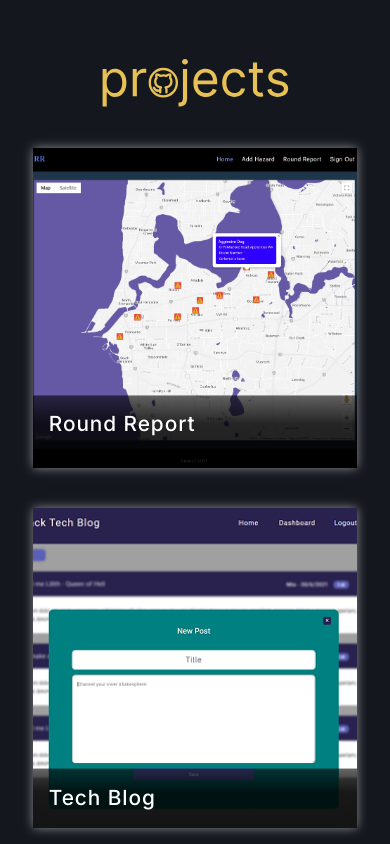
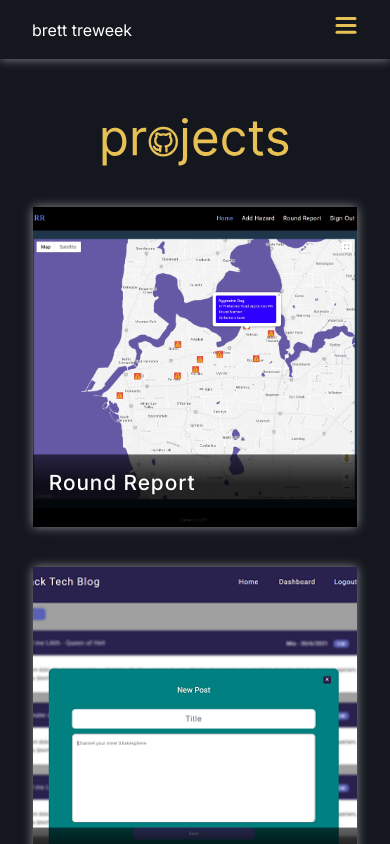
Before and after one commit to brett-treweek/portfolio-v2, a React (Create React App) app: page /work in a window 390 px wide. Shown: the top 844 px of the page. Built offline with nearby package versions, Linux system fonts and the light colour scheme.

Commit message:
mobile nav complete

```diff
--- a/src/assets/aboutData.js
+++ b/src/assets/aboutData.js
@@ -41,7 +41,7 @@ const aboutData = [
 		title: 'Passtimes',
 		image: `${img3}`,
 		alt: '',
-		body1: 'I am a new father so I love to spend time with my fiancee and daughter.',
+		body1: 'I love to spend time with my fiancee and daughter.',
 		body2: '',
 		body3: 'My hobbies and interests include',
 		bodyArray: [
--- a/src/assets/themeData.js
+++ b/src/assets/themeData.js
@@ -9,6 +9,7 @@ const themeData = [
 		card: '#000',
 		watermark: 'hsl(0, 0%, 100%, 0.3)',
 		watermarkLight: 'hsl(0, 0%, 100%, 0.1)',
+		watermarkDark: 'hsl(0, 0%, 0%, 0.9)',
 		boxShadow: '0px 0px 10px hsl(0, 0%, 100%, 0.5)',
 		filter: 'invert(68%) sepia(100%) saturate(244%) hue-rotate(3deg) brightness(93%) contrast(100%)',
 	},
@@ -22,6 +23,7 @@ const themeData = [
 		card: '#fff',
 		watermark: 'hsl(0, 0%, 0%, 0.5)',
 		watermarkLight: 'hsl(0, 0%, 0%, 0.2)',
+		watermarkDark: 'hsl(0, 0%, 0%, 0.9)',
 		boxShadow: '0px 0px 10px hsl(0, 0%, 0%, 0.7)',
 		filter: 'invert(42%) sepia(20%) saturate(5286%) hue-rotate(165deg) brightness(92%) contrast(101%)',
 	},
@@ -35,6 +37,7 @@ const themeData = [
 		card: '#0e0e0e',
 		watermark: 'hsl(0, 0%, 100%, 0.3)',
 		watermarkLight: 'hsl(0, 0%, 100%, 0.1)',
+		watermarkDark: 'hsl(0, 0%, 0%, 0.9)',
 		boxShadow: '0px 0px 10px hsl(0, 0%, 100%, 0.5)',
 		filter: 'invert(44%) sepia(78%) saturate(2705%) hue-rotate(12deg) brightness(108%) contrast(103%)',
 	},
--- a/src/assets/workData.js
+++ b/src/assets/workData.js
@@ -8,7 +8,7 @@ import img6 from './Images/work/insomnia.PNG';
 const workData = [
 	{
 		title: 'Round Report',
-		subtitle: 'MERN stack web app with GraphQl and Google Maps.',
+		subtitle: 'MERN stack web app with GraphQl and Google Maps API.',
 		img: `${img1}`,
 		alt: 'round report',
 		link: 'https://round-report.herokuapp.com/',
--- /dev/null
+++ b/src/components/layout/UI/Hamburger.js
@@ -0,0 +1,77 @@
+import { motion } from 'framer-motion';
+import React from 'react';
+import styled from 'styled-components';
+
+const Button = styled.div`
+	height: 100%;
+	z-index: 99;
+	cursor: pointer;
+	margin-left: 2rem;
+
+	.path {
+		filter: ${(props) => props.theme.filter};
+	}
+`;
+
+const Path = (props, theme) => (
+	<motion.path
+		stroke='black'
+		className='path'
+		fill="transparent"
+		strokeLinecap="round"
+		strokeWidth="3"
+		{...props}
+	/>
+);
+
+const transition = { duration: 0.33 };
+
+export const Hamburger = ({ toggle, isOpen }) => {
+	return (
+		<Button onClick={toggle}>
+			<svg width="23" height="23" viewBox="0 0 23 23">
+				<Path
+					animate={isOpen ? 'open' : 'closed'}
+					initial={false}
+					variants={{
+						closed: {
+							d: 'M 2 2.5 L 20 2.5',
+							// stroke: 'black'
+						},
+						open: {
+							d: 'M 3 16.5 L 17 2.5',
+							// stroke: 'black'
+						},
+					}}
+					transition={transition}
+				/>
+				<Path
+					d="M 2 9.423 L 20 9.423"
+					// stroke='black'
+					animate={isOpen ? 'open' : 'closed'}
+					initial={false}
+					variants={{
+						closed: { opacity: 1 },
+						open: { opacity: 0 },
+					}}
+					transition={transition}
+				/>
+				<Path
+					animate={isOpen ? 'open' : 'closed'}
+					initial={false}
+					variants={{
+						closed: {
+							d: 'M 2 16.346 L 20 16.346',
+							// stroke: 'black',
+						},
+						open: {
+							d: 'M 3 2.5 L 17 16.346',
+							// stroke: 'black',
+						},
+					}}
+					transition={transition}
+				/>
+			</svg>
+		</Button>
+	);
+};
--- /dev/null
+++ b/src/components/layout/UI/MobileNav.js
@@ -0,0 +1,120 @@
+import React, { useState } from 'react';
+import { NavLink } from 'react-router-dom';
+import { Icon } from '@iconify/react';
+import styled from 'styled-components';
+import { Hamburger } from './Hamburger';
+
+const NavLinksContainer = styled.div`
+	width: 100%;
+	padding: 0 2rem;
+	display: flex;
+	align-items: center;
+	justify-content: space-between;
+
+	.link {
+		color: #fff;
+		list-style: none;
+		text-decoration: none;
+	}
+
+	.logo {
+		text-decoration: none;
+		color: ${({ theme }) => theme.text};
+		transition: all ease 0.3s;
+		cursor: pointer;
+	}
+
+	.active {
+		color: ${({ theme }) => theme.highlight};
+	}
+
+	@media (min-width: 1000px) {
+		display: none;
+	}
+`;
+
+const LinksWrapper = styled.ul`
+	padding: 1rem;
+	display: flex;
+    align-items: end;
+	width: 100%;
+	list-style: none;
+	background-color: ${({ theme }) => theme.watermarkDark};
+	flex-direction: column;
+	position: fixed;
+	top: 7vh;
+	left: 0;
+`;
+
+
+const LinkItem = styled.li`
+	text-decoration: none;
+	padding: 10px 50px;
+	margin: 0 10px;
+	transition: all ease 0.3s;
+	cursor: pointer;
+`;
+
+export const MobileNavLinks = (props) => {
+	const [isOpen, setOpen] = useState(false);
+
+	return (
+		<NavLinksContainer>
+			<NavLink
+				className="logo"
+				to="/"
+				activeClassName="active"
+				exact
+				onClick={() => setOpen(false)}
+			>
+				brett treweek
+			</NavLink>
+			<Hamburger isOpen={isOpen} toggle={() => setOpen(!isOpen)} />
+			{isOpen && (
+				<LinksWrapper>
+					<LinkItem>
+						<NavLink
+							className="link"
+							onClick={() => setOpen(false)}
+							activeClassName="active"
+							to="/work"
+							exact
+						>
+							projects
+						</NavLink>
+					</LinkItem>
+					<LinkItem>
+						<NavLink
+							className="link"
+							onClick={() => setOpen(false)}
+							activeClassName="active"
+							to="/about"
+							exact
+						>
+							about
+						</NavLink>
+					</LinkItem>
+					<LinkItem>
+						<NavLink
+							className="link"
+							onClick={() => setOpen(false)}
+							activeClassName="active"
+							to="/contact"
+							exact
+						>
+							contact
+						</NavLink>
+					</LinkItem>
+					<LinkItem>
+						<Icon
+							className="link"
+							onClick={props.changeColor}
+							icon="eos-icons:arrow-rotate"
+							height="25"
+						/>
+					</LinkItem>
+				</LinksWrapper>
+			)}
+		</NavLinksContainer>
+	);
+};
--- a/src/components/layout/pages/Header.js
+++ b/src/components/layout/pages/Header.js
@@ -10,12 +10,18 @@ const Header = (props) => {
 				<FlexContainer ai="center" jc="center" gap="4rem">
 					<Card dis="block">
 						<div>
-							<span>hello there</span>
+							<motion.span
+								initial={{ opacity: 0, scale: 0.95 }}
+								animate={{ opacity: 1, scale: 1 }}
+								transition={{ delay: 0.3, duration: 0.4 }}
+							>
+								hello there
+							</motion.span>
 							<motion.h6
 								className="brett"
-								initial={{ opacity: 0 }}
-								animate={{ opacity: 1 }}
-								transition={{ duration: 2 }}
+								initial={{ opacity: 0, scale: 0.5 }}
+								animate={{ opacity: 1, scale: [1, 1.05, 1] }}
+								transition={{ delay: 1, duration: 0.7 }}
 							>
 								im brett
 							</motion.h6>
@@ -23,7 +29,7 @@ const Header = (props) => {
 						<motion.div
 							initial={{ opacity: 0 }}
 							animate={{ opacity: 1 }}
-							transition={{ duration: 1, delay: 1 }}
+							transition={{ delay: 1.7, duration: 1 }}
 						>
 							<h3>Full Stack Web Developer</h3>
 							<h4>(in development)</h4>
@@ -36,7 +42,13 @@ const Header = (props) => {
 							</p>
 						</motion.div>
 					</Card>
-					<img src={img1} alt="portrait of brett on charles bridge" />
+					<motion.img
+						initial={{ opacity: 0 }}
+						animate={{ opacity: 1 }}
+						transition={{ delay: 2, duration: 1 }}
+						src={img1}
+						alt="portrait of brett on charles bridge"
+					/>
 				</FlexContainer>
 			</Section>
 		</StyledHeader>
--- a/src/components/layout/pages/Nav.js
+++ b/src/components/layout/pages/Nav.js
@@ -1,12 +1,13 @@
 import React from 'react';
 import { NavLink } from 'react-router-dom';
-import { StyledNav } from '../../styles/layoutStyles/Nav.styled';
+import { StyledNav, DesktopNav } from '../../styles/layoutStyles/Nav.styled';
 import { Icon } from '@iconify/react';
+import { MobileNavLinks } from '../UI/MobileNav';
 
 const Nav = (props) => {
 	return (
 		<StyledNav>
-			<div id="nav-container-inner">
+			<DesktopNav>
 				<NavLink className="link" to="/" activeClassName="logo" exact>
 					brett treweek
 				</NavLink>
@@ -50,7 +51,10 @@ const Nav = (props) => {
 						/>
 					</li>
 				</ul>
-			</div>
+			</DesktopNav>
+			<MobileNavLinks
+				changeColor={props.changeColor}
+			/>
 		</StyledNav>
 	);
 };
--- a/src/components/styles/layoutStyles/Nav.styled.js
+++ b/src/components/styles/layoutStyles/Nav.styled.js
@@ -12,13 +12,33 @@ export const StyledNav = styled.nav`
 	user-select: none;
 	box-shadow: ${(props) => props.theme.boxShadow};
 
-	#nav-container-inner {
-		height: 100%;
-		width: 90vw;
-		display: flex;
-		justify-content: space-between;
-		align-items: center;
+
+	.logo {
+		color: ${({ theme }) => theme.text};
+		transition: all ease 0.3s;
+		cursor: pointer;
 	}
+
+	.theme-change {
+		font-size: 1rem;
+		border: none;
+		color: ${({ theme }) => theme.text};
+		background-color: transparent;
+		transition: all linear 0.3s;
+		cursor: pointer;
+	}
+
+	@media (min-width: 1000px) {
+
+	}
+`;
+
+export const DesktopNav = styled.div`
+	height: 100%;
+	width: 90vw;
+	display: none;
+	justify-content: space-between;
+	align-items: center;
 
 	ul {
 		display: flex;
@@ -38,12 +58,6 @@ export const StyledNav = styled.nav`
 		cursor: pointer;
 	}
 
-	/* .link:hover,
-	.theme-change:hover,
-	.logo:hover {
-		cursor: pointer;
-	} */
-
 	.link:hover,
 	.theme-change:hover,
 	li:hover,
@@ -55,22 +69,7 @@ export const StyledNav = styled.nav`
 		color: ${({ theme }) => theme.main};
 	}
 
-	.logo {
-		color: ${({ theme }) => theme.text};
-		transition: all ease 0.3s;
-		cursor: pointer;
-	}
-
-	.theme-change {
-		font-size: 1rem;
-		border: none;
-		color: ${({ theme }) => theme.text};
-		background-color: transparent;
-		transition: all linear 0.3s;
-		cursor: pointer;
-	}
-
-	@media (max-width: 1000px) {
-		display: none;
+	@media (min-width: 1000px) {
+		display: flex;
 	}
 `;
--- a/src/components/styles/layoutStyles/Work.styled.js
+++ b/src/components/styles/layoutStyles/Work.styled.js
@@ -118,16 +118,19 @@ export const StyledWork = styled.section`
 	}
 
 	.btn {
-		padding: 0.5rem 1rem;
+		padding: 0.5rem 1.3rem;
 		border: none;
 		background-color: ${({ theme }) => theme.secondary};
 		border-radius: 5px;
 		cursor: pointer;
+		transition: all 0.4s ease;
 	}
 
 	.btn a {
 		text-decoration: none;
 		color: white;
+		font-weight: 500;
+		letter-spacing: 0.09ch;
 	}
 
 	.github {
@@ -135,16 +138,19 @@ export const StyledWork = styled.section`
 		color: ${({ theme }) => theme.secondary};
 		height: 32px;
 		width: 32px;
+		transition: all 0.4s ease;
 	}
 
 	.github:hover,
 	.github:focus {
 		color: ${({ theme }) => theme.main};
+		/* transform: scale(0.95); */
 	}
 
 	.btn:hover,
 	.btn:focus {
 		background-color: ${({ theme }) => theme.main};
+		/* transform: scale(0.95); */
 	}
 
 	h1 {
```
Also changed, not shown: 1 other file (tests, documents, lock files or other folders).
